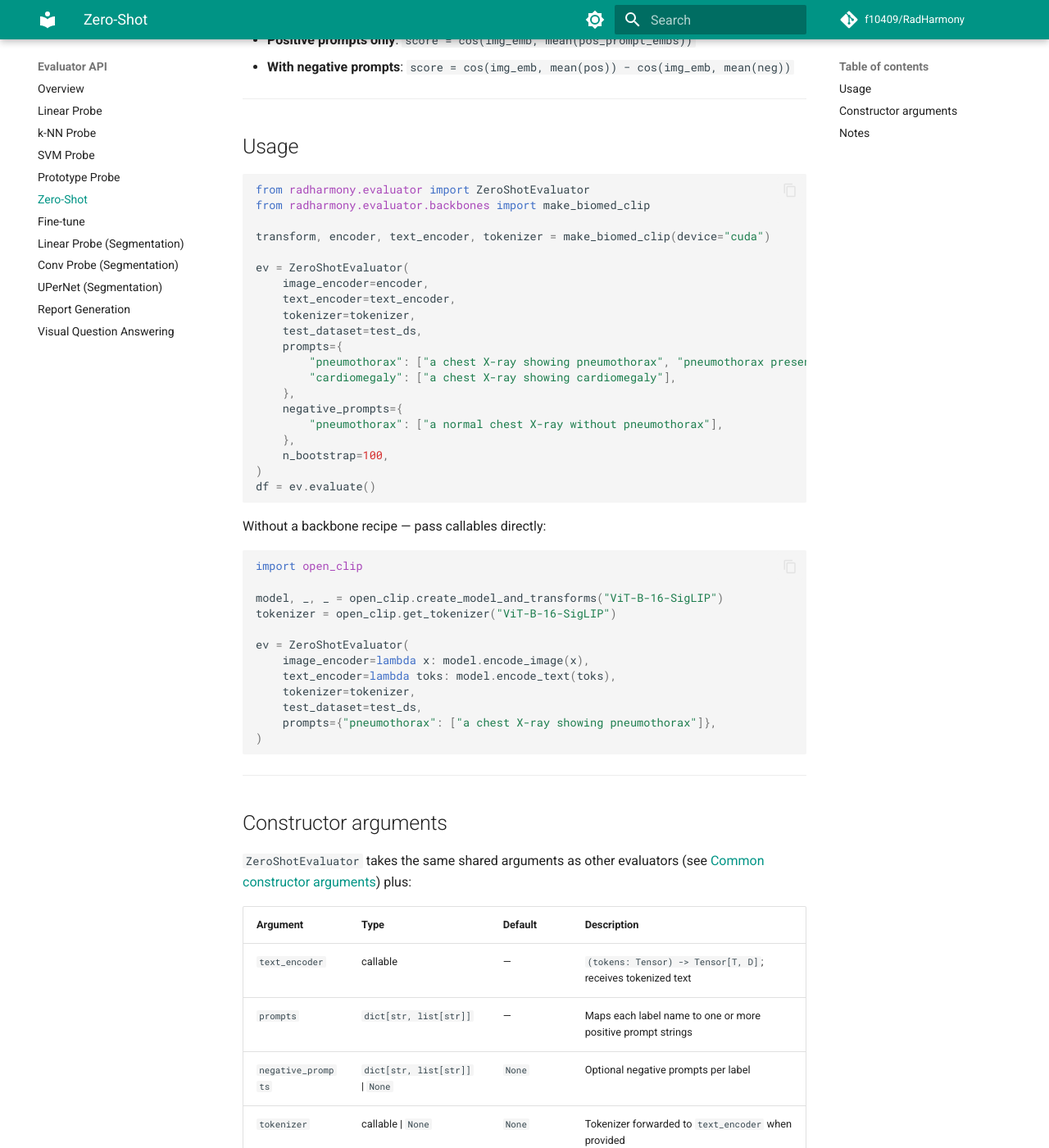
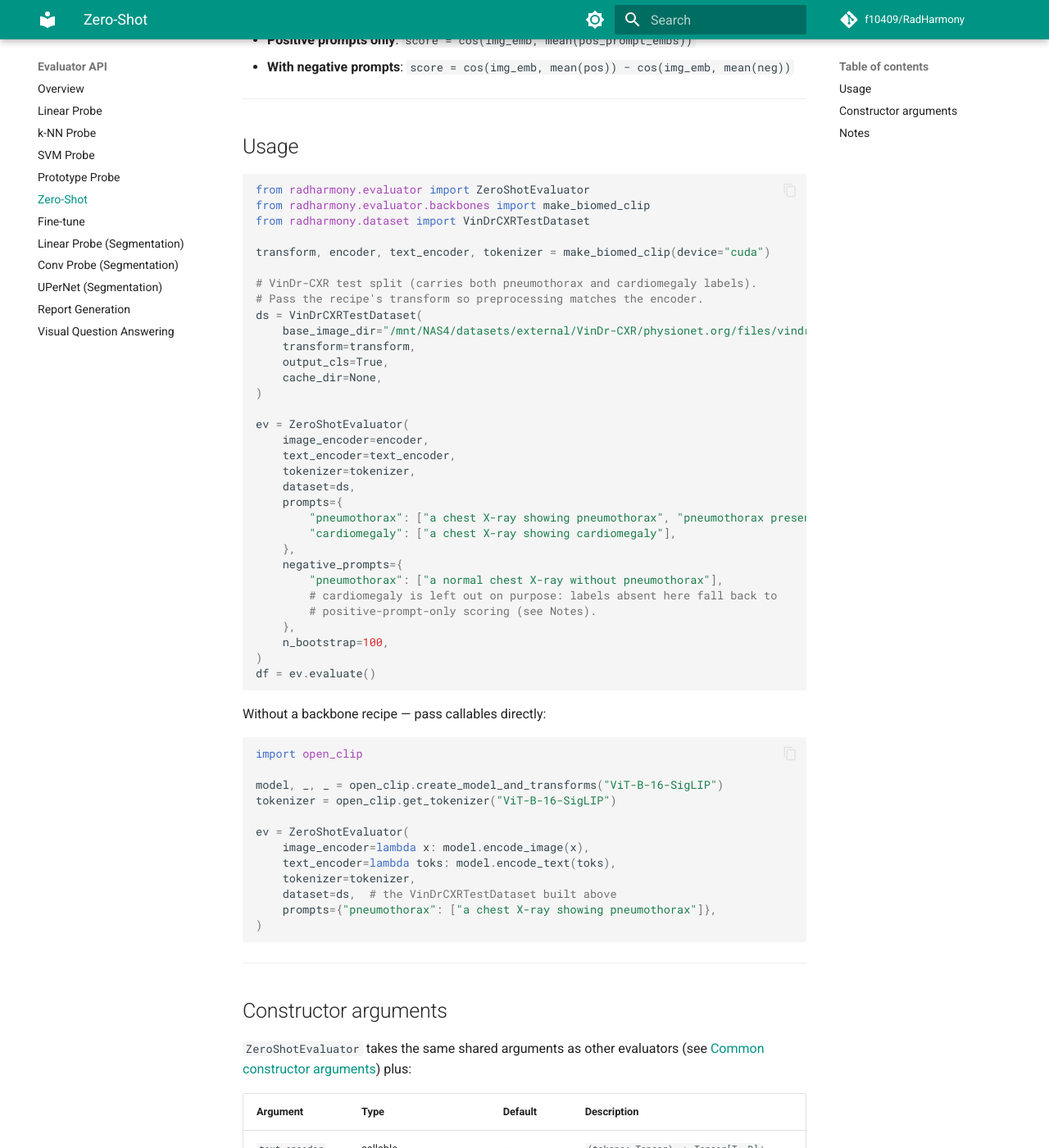
Before and after one commit to f10409/RadHarmony, an MkDocs documentation site: the page built from docs/wiki/evaluator/zero_shot.md, in a window 1280 px wide and 1400 px high, scrolled down 368 px. Shown: the whole window at 82% size. Built offline with MkDocs 1.6.1 and Material for MkDocs 9.7.7, drawn with Linux system fonts in a browser that asks for light colours; comment, search, counter and statistics services are not loaded.

Commit message:
datathon26: Blackwell-capable venvs, setup README, and fixes
- venv installer: install torch from the cu128 backend (default, overridable
  via TORCH_BACKEND) so the stack runs on Blackwell GPUs (sm_120); the cu126
  default wheels only support up to sm_90. Add the `notebook` extra so
  ipywidgets is present and tqdm bars render in Jupyter.
- base_vqa: make monai import order-independent (from __future__ annotations +
  explicit `import monai.transforms`) so `mn.transforms` resolves even when the
  submodule was not pre-loaded; fixes an AttributeError on import.
- datathon26: add setup README (clone + install + HF login steps); rename the
  setup notebook to 0_setup.ipynb and notebook 4 to *_try_yourself to
  distinguish it from notebook 3.
- solutions/5: add MedGemma Table 9 figure, and put datathon26/ on sys.path so
  viz_helpers imports from the solutions/ subdir.
- docs: fix the zero_shot usage snippet (define the dataset, use `dataset=`).

Co-Authored-By: Claude Opus 4.8 (1M context) <noreply@anthropic.com>

````diff
--- a/docs/wiki/evaluator/zero_shot.md
+++ b/docs/wiki/evaluator/zero_shot.md
@@ -18,20 +18,32 @@ Score per label:
 ```python
 from radharmony.evaluator import ZeroShotEvaluator
 from radharmony.evaluator.backbones import make_biomed_clip
+from radharmony.dataset import VinDrCXRTestDataset
 
 transform, encoder, text_encoder, tokenizer = make_biomed_clip(device="cuda")
+
+# VinDr-CXR test split (carries both pneumothorax and cardiomegaly labels).
+# Pass the recipe's transform so preprocessing matches the encoder.
+ds = VinDrCXRTestDataset(
+    base_image_dir="/mnt/NAS4/datasets/external/VinDr-CXR/physionet.org/files/vindr-cxr/1.0.0/test/",
+    transform=transform,
+    output_cls=True,
+    cache_dir=None,
+)
 
 ev = ZeroShotEvaluator(
     image_encoder=encoder,
     text_encoder=text_encoder,
     tokenizer=tokenizer,
-    test_dataset=test_ds,
+    dataset=ds,
     prompts={
         "pneumothorax": ["a chest X-ray showing pneumothorax", "pneumothorax present"],
         "cardiomegaly": ["a chest X-ray showing cardiomegaly"],
     },
     negative_prompts={
         "pneumothorax": ["a normal chest X-ray without pneumothorax"],
+        # cardiomegaly is left out on purpose: labels absent here fall back to
+        # positive-prompt-only scoring (see Notes).
     },
     n_bootstrap=100,
 )
@@ -50,7 +62,7 @@ ev = ZeroShotEvaluator(
     image_encoder=lambda x: model.encode_image(x),
     text_encoder=lambda toks: model.encode_text(toks),
     tokenizer=tokenizer,
-    test_dataset=test_ds,
+    dataset=ds,  # the VinDrCXRTestDataset built above
     prompts={"pneumothorax": ["a chest X-ray showing pneumothorax"]},
 )
 ```
````
Also changed, not shown: datathon26/README.md (added, +30 -0 lines), datathon26/figs/medgemma_table9.png (added), 12 other files.
